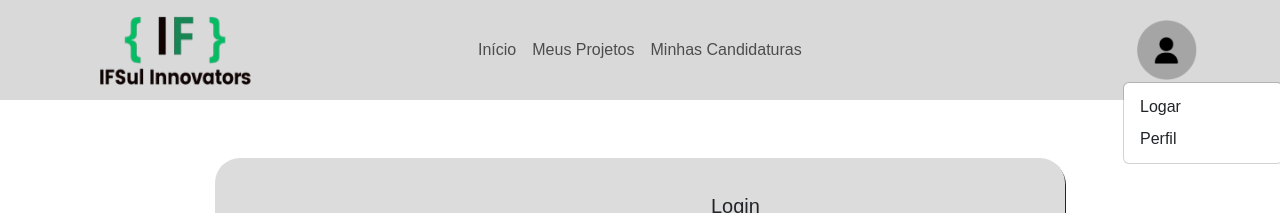
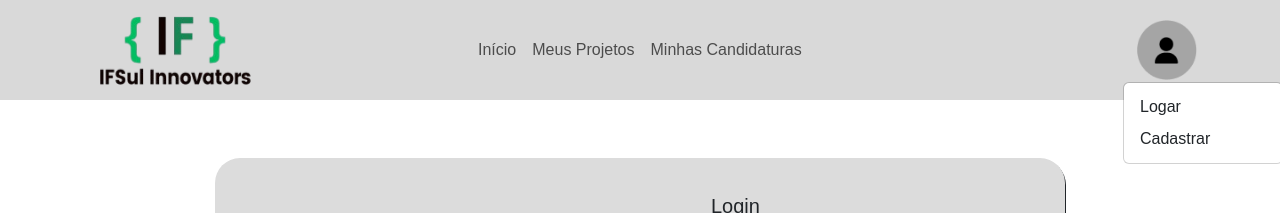
Before and after one commit to GiordaniSantos/ifsulFront, a Next.js app: page /login in a window 1280 px wide. Both pictures are taken after a click on the button 1173 px from the left and 50 px from the top of the page. Shown: the top 213 px of the page. Built offline with nearby package versions, Linux system fonts and the light colour scheme; no server answers.

Commit message:
ajustado links dropdown caso usuario logado

```diff
--- a/src/Components/Cabecalho.tsx
+++ b/src/Components/Cabecalho.tsx
@@ -61,15 +61,10 @@ export default function Cabecalho() {
                                 <Image src="/user-icon.png" width={60} height={60} alt="Logo"/>
                             </a>
                             <ul className="dropdown-menu">
-                                <li>
-                                    <Link className="dropdown-item" href="/login">
-                                        Logar
-                                    </Link>
-                                </li>
-                                <li><a className="dropdown-item" href="#">Perfil</a></li>
                                 { authData.user.id ?
                                     (
                                         <>
+                                        <li><a className="dropdown-item" href="#">Perfil</a></li>
                                         <li>
                                             <hr className="dropdown-divider"/>
                                         </li>
@@ -77,9 +72,21 @@ export default function Cabecalho() {
                                         </>
                                     )
                                     :
-                                    null
+                                    (
+                                        <>
+                                            <li>
+                                                <Link className="dropdown-item" href="/login">
+                                                    Logar
+                                                </Link>
+                                            </li>
+                                            <li>
+                                                <Link className="dropdown-item" href="/register">
+                                                    Cadastrar
+                                                </Link>
+                                            </li>
+                                        </>
+                                    )
                                 }
-
                             </ul>
                         </span>
                     </div>
```
